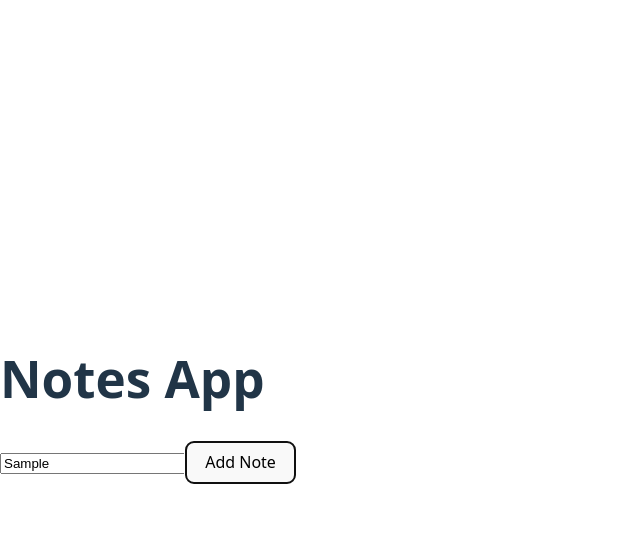
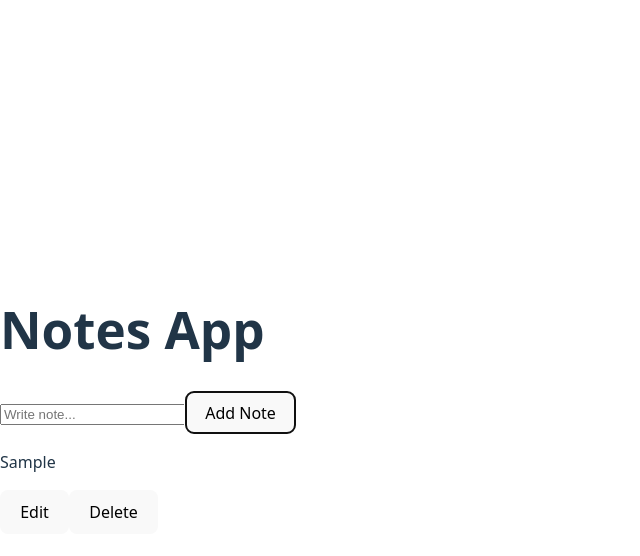
Before and after one commit to pallavi480/react-practice, a React (Vite) app in the folder notes-app/: page / in a window 1280 px wide. Both pictures are taken after typing "Sample" into the empty fields and a click on the button "Add Note". Shown: the top 556 px of the page, without its empty margins (0-640 px from the left). Built offline with nearby package versions, Linux system fonts and the light colour scheme.

Commit message:
updated all file of notes-app

```diff
--- a/notes-app/src/App.jsx
+++ b/notes-app/src/App.jsx
@@ -1,29 +1,47 @@
-import React from "react";
+import React, { useState, useEffect } from "react";
 import NoteForm from "./components/NoteForm";
 import NoteList from "./components/NoteList";
-import { NotesContext } from "./context/NotesContext";
-import useLocalStorage from "./hooks/useLocalStorage";
 
 function App() {
-  const [notes, setNotes] = useLocalStorage("notes",[])
 
-  const addNote = (text) =>{
-    setNotes([...notes, {id: Date.now(), text}])
-  }
+  const [notes, setNotes] = useState(() => {
+    const saved = localStorage.getItem("notes");
+    return saved ? JSON.parse(saved) : [];
+  });
+
+  useEffect(() => {
+    localStorage.setItem("notes", JSON.stringify(notes));
+  }, [notes]);
+
+  const addNote = (text) => {
+    setNotes([...notes, { id: Date.now(), text }]);
+  };
 
   const deleteNote = (id) => {
-    setNotes(notes.filter((note)=> note.id !== id))
-  }
+    setNotes(notes.filter((note) => note.id !== id));
+  };
+
+  const editNote = (id, newText) => {
+    setNotes(
+      notes.map((note) =>
+        note.id === id ? { ...note, text: newText } : note
+      )
+    );
+  };
+
   return (
-    <NotesContext.Provider value = {{notes, addNote, deleteNote}}>
-      <div>
-        <h1>Notes App</h1>
-        <NoteForm />
-        <NoteList />
-      </div>
-    </NotesContext.Provider>
+    <div>
+      <h1>Notes App</h1>
 
-  )
+      <NoteForm addNote={addNote} />
+
+      <NoteList
+        notes={notes}
+        deleteNote={deleteNote}
+        editNote={editNote}
+      />
+    </div>
+  );
 }
 
-export default App
+export default App;
--- a/notes-app/src/components/NoteForm.jsx
+++ b/notes-app/src/components/NoteForm.jsx
@@ -1,25 +1,29 @@
-import { useRef, useContext } from "react";
-import { NotesContext } from "../context/NotesContext";
+import React, { useState } from "react";
 
-function NoteForm() {
+function NoteForm({ addNote }) {
 
-    const inputRef = useRef();
-    const {addNote} = useContext(NotesContext)
+  const [input, setInput] = useState("");
 
-    const handleAdd = () =>{
-        const text = inputRef.current.value;
-        if (text.trim()) return
+  const handleSubmit = (e) => {
+    e.preventDefault();
 
-        addNote(text);
-        inputRef.current.value = "";
-    }
+    if (!input.trim()) return;
 
-    return (
-        <div>
-            <input ref={inputRef} type="text" placeholder="Enter note..." />
-            <button onClick={handleAdd}>Add Note</button>
-        </div>
-    )
+    addNote(input);
+    setInput("");
+  };
+
+  return (
+    <form onSubmit={handleSubmit}>
+      <input
+        placeholder="Write note..."
+        value={input}
+        onChange={(e) => setInput(e.target.value)}
+      />
+
+      <button type="submit">Add Note</button>
+    </form>
+  );
 }
 
 export default NoteForm;
--- a/notes-app/src/components/NoteItem.jsx
+++ b/notes-app/src/components/NoteItem.jsx
@@ -1,16 +1,43 @@
-import { useContext } from "react";
-import { NotesContext } from "../context/NotesContext";
+import React, { useState } from "react";
 
-function NoteItem({ note }) {
+function NoteItem({ note, deleteNote, editNote }) {
 
-    const { deleteNote } = useContext(NotesContext)
+  const [isEditing, setIsEditing] = useState(false);
+  const [newText, setNewText] = useState(note.text);
 
-    return (
-        <div>
-            <p>{note.text}</p>
-            <button onClick={() => deleteNote(note.id)}>Delete</button>
-        </div>
-    )
+  const handleSave = () => {
+    editNote(note.id, newText);
+    setIsEditing(false);
+  };
+
+  return (
+    <div>
+
+      {isEditing ? (
+        <>
+          <input
+            value={newText}
+            onChange={(e) => setNewText(e.target.value)}
+          />
+
+          <button onClick={handleSave}>Save</button>
+        </>
+      ) : (
+        <>
+          <p>{note.text}</p>
+
+          <button onClick={() => setIsEditing(true)}>
+            Edit
+          </button>
+
+          <button onClick={() => deleteNote(note.id)}>
+            Delete
+          </button>
+        </>
+      )}
+
+    </div>
+  );
 }
 
 export default NoteItem;
--- a/notes-app/src/components/NoteList.jsx
+++ b/notes-app/src/components/NoteList.jsx
@@ -1,16 +1,20 @@
-import { useContext } from "react";
-import { NotesContext } from "../context/NotesContext";
+import React from "react";
 import NoteItem from "./NoteItem";
 
-function NoteList () {
-    const { notes} = useContext(NotesContext)
-    return (
-        <div>
-            {notes.map((note) => (
-                <NoteItem key={note.id} note={note} />
-            ))}
-        </div>
-    )
+function NoteList({ notes, deleteNote, editNote }) {
+
+  return (
+    <div>
+      {notes.map((note) => (
+        <NoteItem
+          key={note.id}
+          note={note}
+          deleteNote={deleteNote}
+          editNote={editNote}
+        />
+      ))}
+    </div>
+  );
 }
 
 export default NoteList;
```
